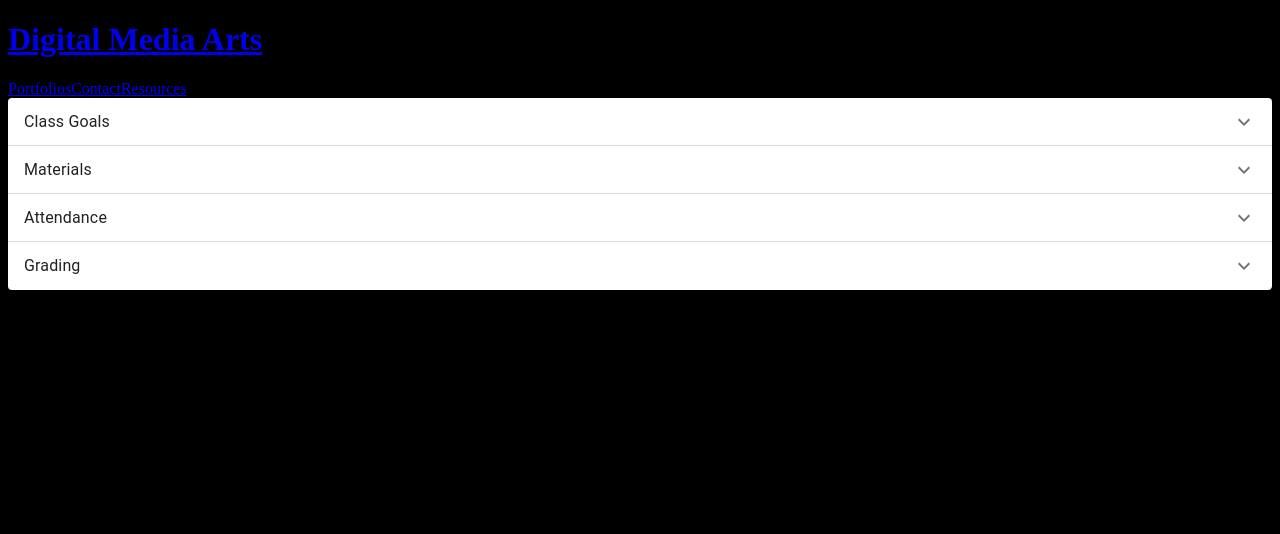
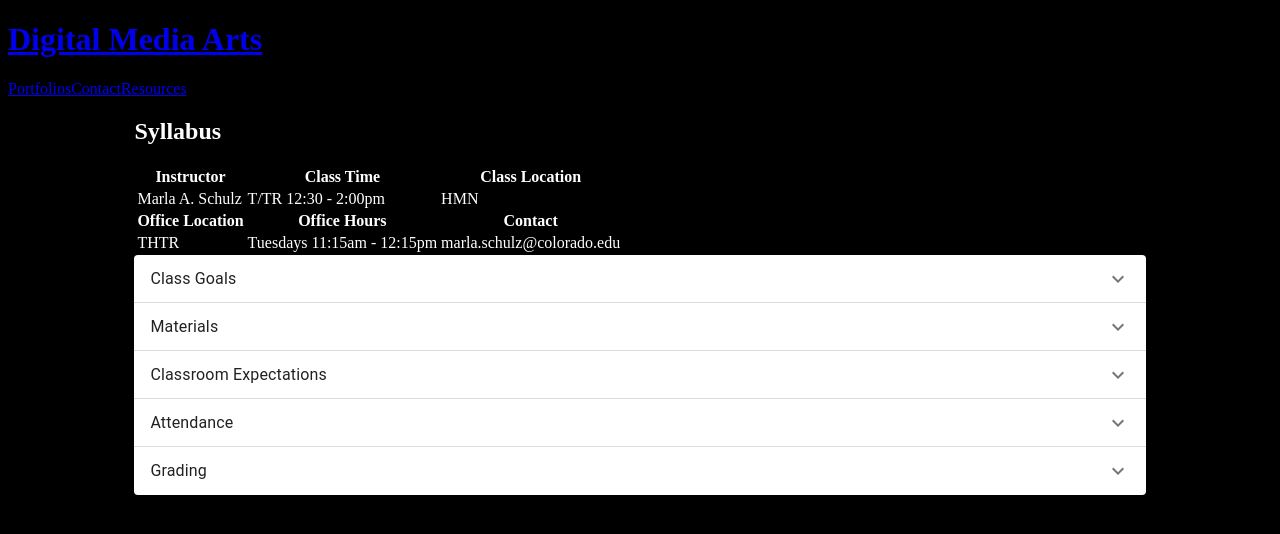
Before and after one commit to marlitas/digital_media, a React (Create React App) app: page / in a window 1280 px wide. Shown: the top 534 px of the page. Built offline with nearby package versions, Linux system fonts and the light colour scheme.

Commit message:
Add content to syllabus

```diff
--- a/src/App.css
+++ b/src/App.css
@@ -2,3 +2,8 @@ body {
   background-color: black;
   color: white;
 }
+
+.container {
+  width: 80%;
+  margin: auto;
+}
--- a/src/components/syllabus/syllabus.jsx
+++ b/src/components/syllabus/syllabus.jsx
@@ -7,7 +7,30 @@ import ExpandMoreIcon from '@mui/icons-material/ExpandMore';
 
 function syllabus() {
   return (
-    <div>
+    <div className='container'>
+      <h2>Syllabus</h2>
+      <table className='class-info'>
+        <tr>
+          <th>Instructor</th>
+          <th>Class Time</th>
+          <th>Class Location</th>
+        </tr>
+        <tr>
+          <td>Marla A. Schulz</td>
+          <td>T/TR 12:30 - 2:00pm</td>
+          <td>HMN</td>
+        </tr>
+        <tr>
+          <th>Office Location</th>
+          <th>Office Hours</th>
+          <th>Contact</th>
+        </tr>
+        <tr>
+          <td>THTR</td>
+          <td>Tuesdays 11:15am - 12:15pm</td>
+          <td>marla.schulz@colorado.edu</td>
+        </tr>
+      </table>
       <Accordion>
         <AccordionSummary
           expandIcon={<ExpandMoreIcon />}
@@ -18,49 +41,77 @@ function syllabus() {
         </AccordionSummary>
         <AccordionDetails>
           <Typography>
-            Info about class goals.
+          Students will explore the process, mediums, and applications of digital media art. As a class we will investigate various digital media forms through creative projects and discussions. Students will be given tools to work with a variety of software and technology to create their projects, and will leave the class with a small portfolio of the work they created, as well as a deeper understanding of the role digital media art plays in our lives.
+
+          Canvas will be used throughout the semester to communicate assignments, rubrics, and grades, as well as any course announcements. Links to additional learning material will be found in Canvas as well.
           </Typography>
         </AccordionDetails>
       </Accordion>
       <Accordion>
         <AccordionSummary
           expandIcon={<ExpandMoreIcon />}
-          aria-controls="panel1a-content"
-          id="panel1a-header"
+          aria-controls="panel2a-content"
+          id="panel2a-header"
         >
           <Typography>Materials</Typography>
         </AccordionSummary>
         <AccordionDetails>
           <Typography>
-            Info about materials.
+            Laptop:Students are required to bring a laptop to every class. The majority of assignments will be done on a computer and failing to bring your computer to class can severely hinder your progress and experience. If you are unable to obtain a laptop for the semester, please reach out to me as soon as possible. Hard drive:Although we will be working on our own computers throughout the semester, there may be points where we need to share files, or just plain want to have a back-up (computer meltdown anyone?). A portable hard drive of at least 16 GB is required. There is a resource sheet with links to various hard drives in canvas, as well as instructions on how to format your hard drive if necessary.
+
           </Typography>
         </AccordionDetails>
       </Accordion>
       <Accordion>
         <AccordionSummary
           expandIcon={<ExpandMoreIcon />}
-          aria-controls="panel1a-content"
-          id="panel1a-header"
+          aria-controls="panel3a-content"
+          id="panel3a-header"
         >
-          <Typography>Attendance</Typography>
+          <Typography>Classroom Expectations</Typography>
         </AccordionSummary>
         <AccordionDetails>
           <Typography>
-            Info about attendance.
+            <ul>
+              <li>Respectful behavior is absolutely required. In creative settings we wish to hold a safe space for our work. This allows us to make choices without fear of reprimand or judgement from each other.</li>
+              <li>Making mistakes is allowed and recommended. Bold creative choices come with risk, and risk sometimes doesn’t land in our favor. Experiment in this class, there’s no need to play it safe.</li>
+              <li>Some material we encounter may be controversial, or mature subject matter. Part of the class is discussing, creating, or witnessing adult content (i.e. Adult language, violence, sexual behavior; topics of: race, culture, sexuality, gender, ideology and politics). If there is subject matter you cannot personally interact with, please communicate this ahead of time.</li>
+            </ul>
           </Typography>
         </AccordionDetails>
       </Accordion>
       <Accordion>
         <AccordionSummary
           expandIcon={<ExpandMoreIcon />}
-          aria-controls="panel1a-content"
-          id="panel1a-header"
+          aria-controls="panel4a-content"
+          id="panel4a-header"
+        >
+          <Typography>Attendance</Typography>
+        </AccordionSummary>
+        <AccordionDetails>
+          <Typography>
+          Students are given two (2) “free” absences for the duration of the semester. Each additional absence will drop your grade by half a letter grade. Three (3) tardies of ten (10) minutes or more is equivalent to one absence. Please communicate with me immediately if there is a serious problem or emergency that prohibits you from remaining punctual or present in class.
+          </Typography>
+        </AccordionDetails>
+      </Accordion>
+      <Accordion>
+        <AccordionSummary
+          expandIcon={<ExpandMoreIcon />}
+          aria-controls="panel5a-content"
+          id="panel5a-header"
         >
           <Typography>Grading</Typography>
         </AccordionSummary>
         <AccordionDetails>
           <Typography>
-            Info about grading.
+          Due to the instability caused by Covid-19 there is added flexibility to assignments and due dates.
+          <ul>
+            <li>Each student’s three lowest grades (including zeros or incompletes) will be dropped for the semester. The Midterm and Final are excluded.</li>
+            <li>Due dates extend to the end of each module. However, it is recommended that students practice time management and turn assignments in by the suggested completion date.</li>
+            <li>Any assignments not turned in by the module due date will have a 20% grade decrease. Assignments turned in over a week late will only be accepted at the discretion of the instructor.</li>
+          </ul>
+
+          The midterm and final project grades cannot be dropped and must be submitted by the end of the semester to receive credit. These assignments will also receive a 20% grade decrease if turned in after their respective due date.
           </Typography>
         </AccordionDetails>
       </Accordion>
```
